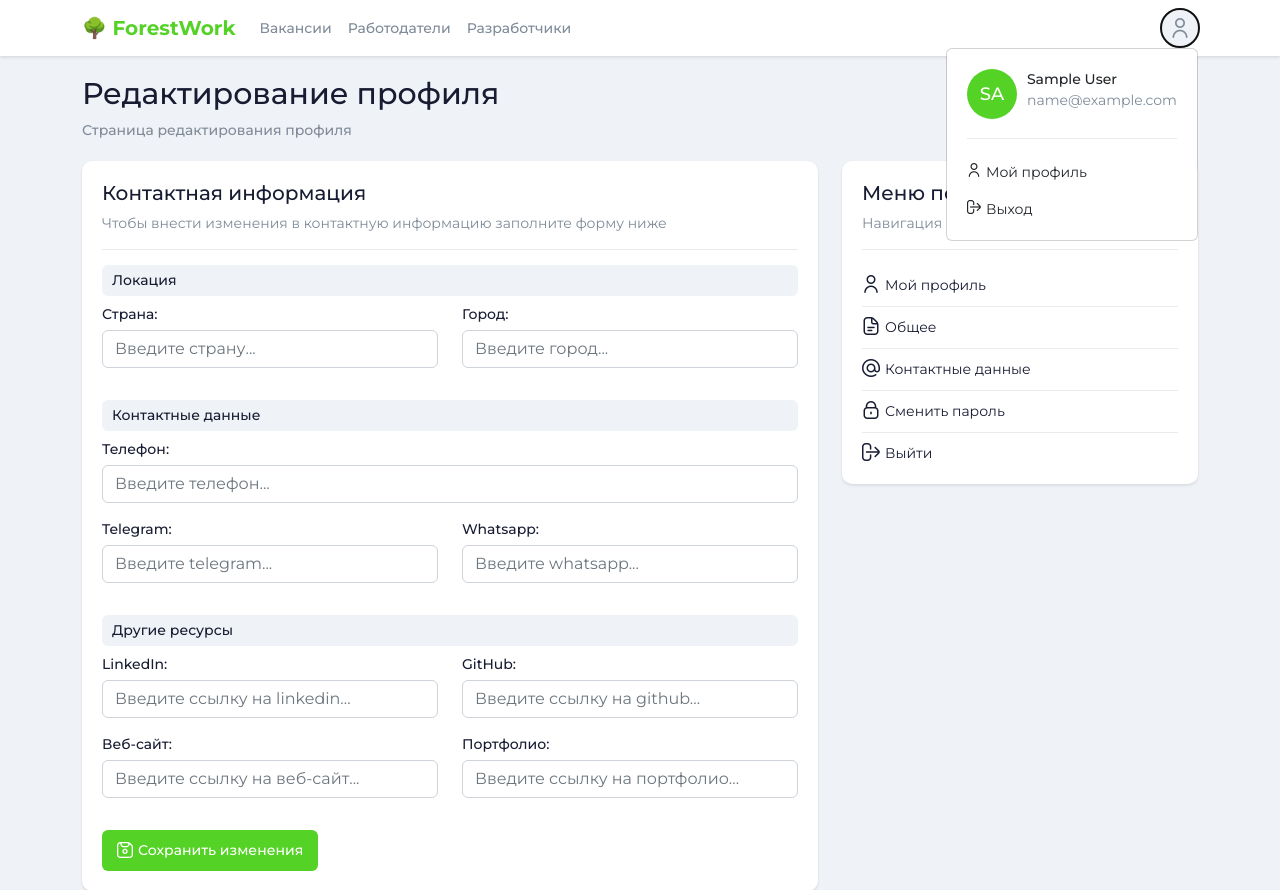
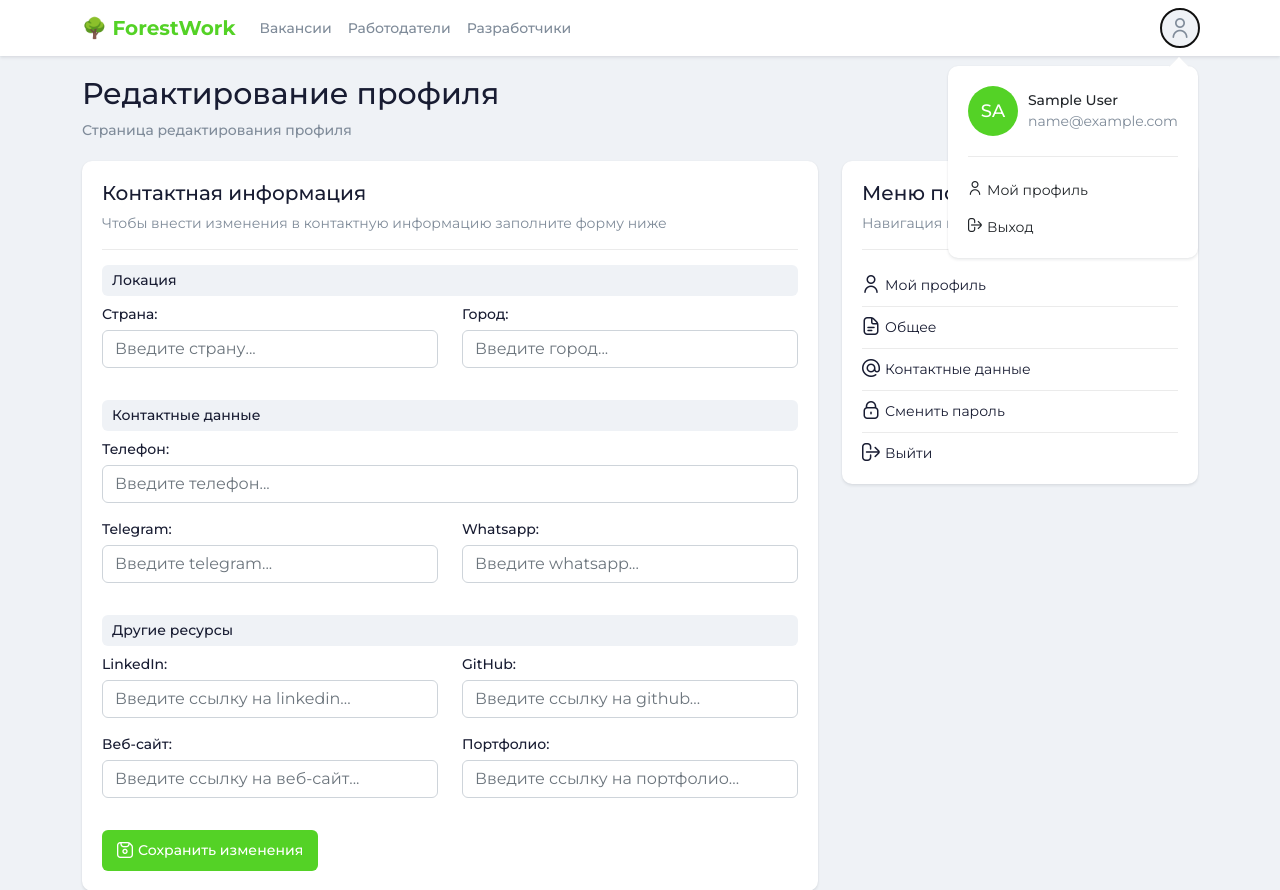
Before and after one commit to ElveeBolt/forestwork, a Django app: page /users/profile/contacts in a window 1280 px wide, after a click that opens the changed part. Shown: the top 890 px of the page. Run offline with Django 4.2, Linux system fonts and the light colour scheme; the visitor is signed in with stand-in values (Sample User, id 1); some libraries are stand-ins or nearby versions.

Commit message:
Redesign mini profile

```diff
--- a/forestwork/static/css/main.css
+++ b/forestwork/static/css/main.css
@@ -130,19 +130,57 @@ font-size: 20px;
     }
 
 .mini-profile{
-    padding:20px;
+    padding: 20px;
+    margin-top: 20px!important;
+    border-radius: 10px;
+    -webkit-box-shadow: 0 0 2px rgb(5 20 41 / 6%), 0 2px 3px rgb(5 20 41 / 8%);
+    box-shadow: 0 0 2px rgb(5 20 41 / 6%), 0 2px 3px rgb(5 20 41 / 8%);
+    border: none;
+}
+
+.mini-profile:before{
+    content: '';
+    width: 0;
+    height: 0;
+    border-left: 10px solid transparent;
+    border-right: 10px solid transparent;
+    border-bottom: 10px solid white;
+    position: absolute;
+    top: -9px;
+    right: 9px;
+    z-index: 1;
+}
+
+.mini-profile:after{
+    content: '';
+    width: 0;
+    height: 0;
+    border-left: 10px solid transparent;
+    border-right: 10px solid transparent;
+    border-bottom: 10px solid #e7e7e7;
+    position: absolute;
+    top: -9px;
+    right: 9px;
 }
 
 .mini-profile .main-profile {
     position: relative;
-    min-height: 70px;
+    min-height: 50px;
     margin-bottom: 15px;
     padding-left: 60px;
     font-size: 14px;
+    display: flex;
+    justify-content: center;
+    flex-direction: column;
+}
+
+.mini-profile .separator{
     border-bottom: 1px solid var(--color-border);
+    margin: 20px 0 15px;
 }
+
 .mini-profile .avatar {
-width: 50px;
+    width: 50px;
     height: 50px;
     border-radius: 50%;
     background: var(--color-green);
--- a/forestwork/templates/navbar.html
+++ b/forestwork/templates/navbar.html
@@ -13,9 +13,6 @@
                 <li class="nav-item"><a class="nav-link" href="{% url 'developers' %}">Разработчики</a></li>
             </ul>
             <ul class="navbar-nav ms-auto ">
-                {% if user.type == 1 %}
-                <li class="nav-item"><a class="nav-link btn-link btn-with-icon" href="{% url 'job_add' %}"><i class="fi fi-rr-add"></i>Добавить вакансию</a></li>
-                {% endif %}
                 <li class="nav-item dropdown">
                     <a class="nav-link btn-icon dropdown-toggle" href="#" role="button" data-bs-toggle="dropdown" aria-expanded="false">
                         <i class="fi fi-rr-user"></i>
@@ -27,7 +24,12 @@
                             <span class="name">{{ user.name }}</span>
                             <span class="emails text-muted">{{ user.email }}</span>
                         </li>
+                        <li class="separator"></li>
                         <li><a class="dropdown-item" href="{% url 'profile' %}"><i class="fi fi-rr-user"></i>Мой профиль</a></li>
+                        {% if user.type == 1 %}
+                        <li><a class="dropdown-item" href="{% url 'profile_jobs' %}"><i class="fi fi-rr-briefcase"></i>Мои вакансии</a></li>
+                        <li><a class="dropdown-item" href="{% url 'job_add' %}"><i class="fi fi-rr-add"></i>Добавить вакансию</a></li>
+                        {% endif %}
                         <li><a class="dropdown-item" href="{% url 'logout' %}"><i class="fi fi-rr-sign-out-alt"></i>Выход</a></li>
                         {% else %}
                         <li><a class="dropdown-item" href="{% url 'login' %}"><i class="fi fi-rr-sign-in-alt"></i>Авторизация</a></li>
```
